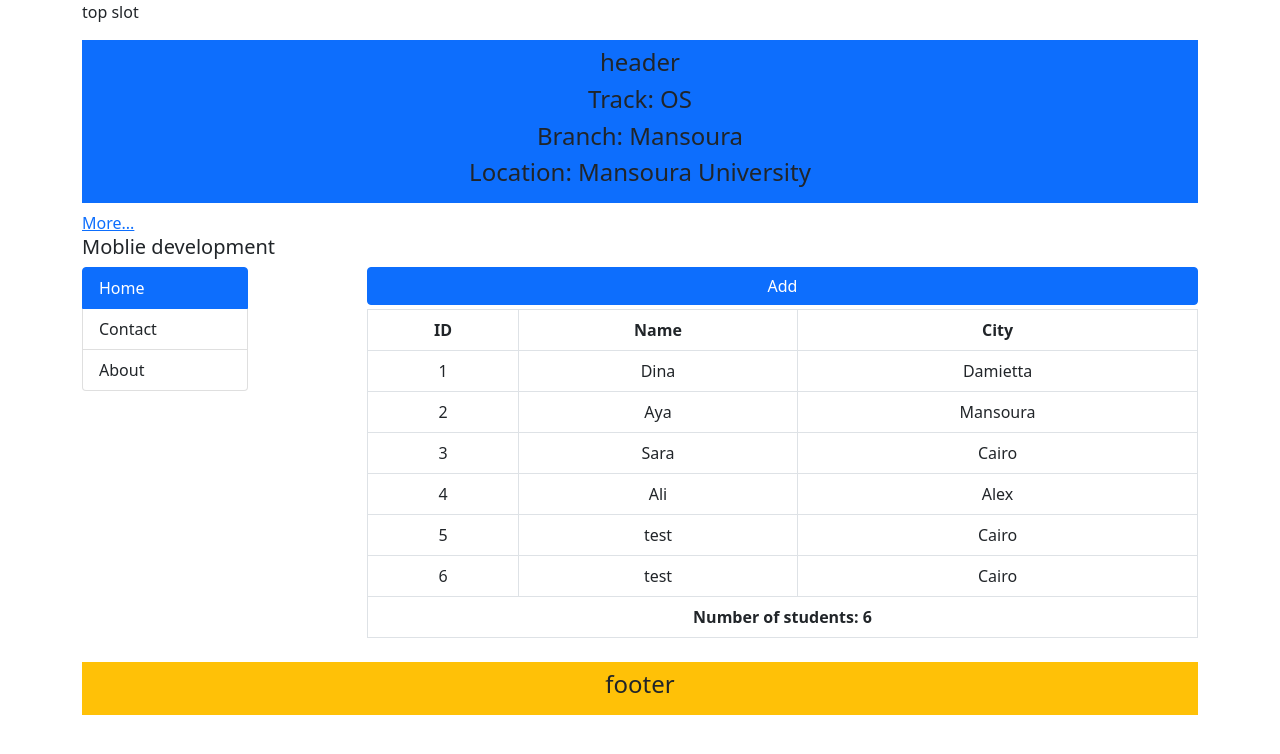
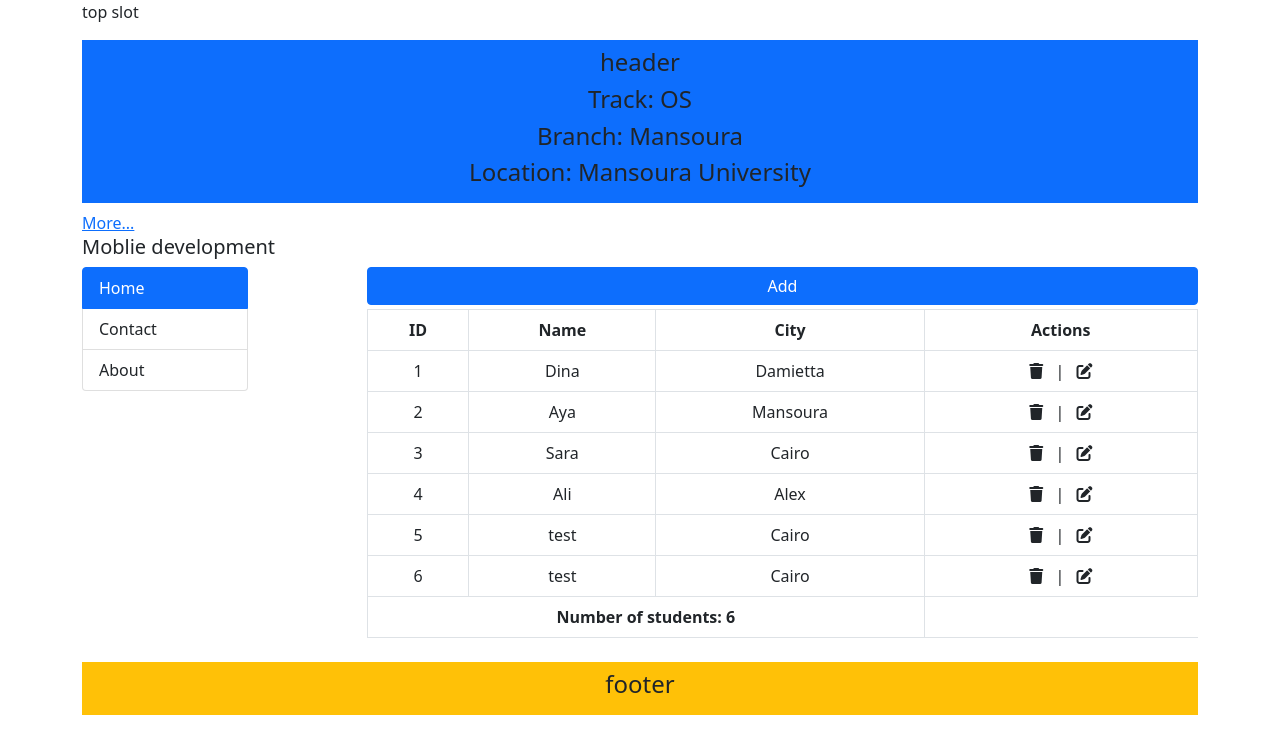
Before and after one commit to Dina170/ITI-tasks, a Vue app in the folder frontend-development/vue/crud-operations/: page / in a window 1280 px wide. Shown: the top 754 px of the page. Built offline with nearby package versions, Linux system fonts and the light colour scheme; data requests are answered from the project's data file.

Commit message:
Delete student

```diff
--- a/frontend-development/vue/crud-operations/public/index.html
+++ b/frontend-development/vue/crud-operations/public/index.html
@@ -11,7 +11,9 @@
   </title>
   <link href="https://cdn.jsdelivr.net/npm/bootstrap@5.0.2/dist/css/bootstrap.min.css" rel="stylesheet"
     integrity="sha384-EVSTQN3/azprG1Anm3QDgpJLIm9Nao0Yz1ztcQTwFspd3yD65VohhpuuCOmLASjC" crossorigin="anonymous">
-
+  <link rel="stylesheet" href="https://cdnjs.cloudflare.com/ajax/libs/font-awesome/6.7.2/css/all.min.css"
+    integrity="sha512-Evv84Mr4kqVGRNSgIGL/F/aIDqQb7xQ2vcrdIwxfjThSH8CSR7PBEakCr51Ck+w+/U6swU2Im1vVX0SVk9ABhg=="
+    crossorigin="anonymous" referrerpolicy="no-referrer" />
 </head>
 
 <body>
--- a/frontend-development/vue/crud-operations/src/components/body.vue
+++ b/frontend-development/vue/crud-operations/src/components/body.vue
@@ -7,13 +7,16 @@
           <th>ID</th>
           <th>Name</th>
           <th>City</th>
+          <th>Actions</th>
         </tr>
       </thead>
       <tbody>
-        <tr v-for="student in students" :key="student.id">
+        <tr v-for="(student, index) in students" :key="student.id">
           <td>{{ student.id }}</td>
           <td>{{ student.name }}</td>
           <td>{{ student.city }}</td>
+          <td><i class="fa-solid fa-trash mx-2" @click="removeStudent(index)"></i> | <i
+              class="fa-solid fa-pen-to-square mx-2"></i></td>
         </tr>
       </tbody>
       <tfoot>
@@ -49,9 +52,19 @@ export default {
         body: JSON.stringify(data)
       })
       this.students.push(data)
+    },
+    async removeStudent(index) {
+      await fetch(`http://localhost:5000/students/${this.students[index].id}`, {
+        method: "DELETE"
+      })
+      this.students.splice(index, 1);
     }
   }
 };
 </script>
 
-<style></style>
+<style>
+i:hover {
+  cursor: pointer;
+}
+</style>
```
